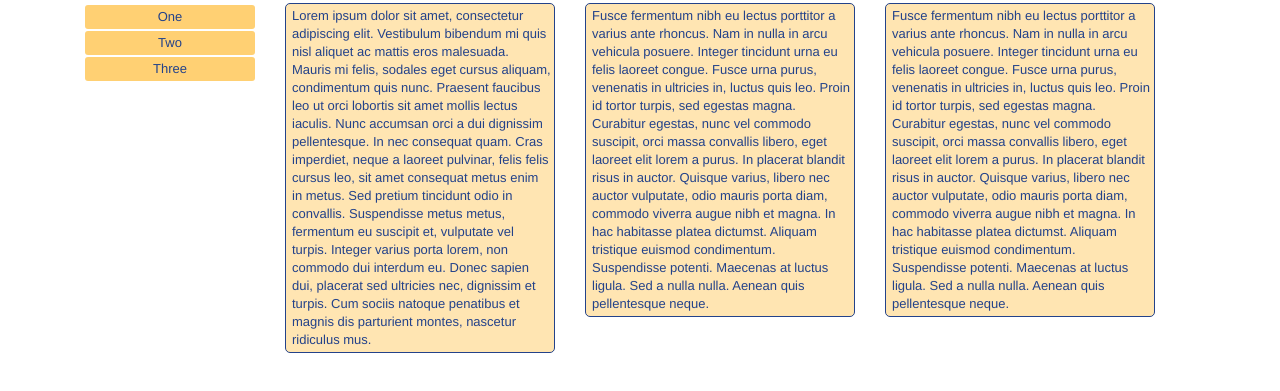
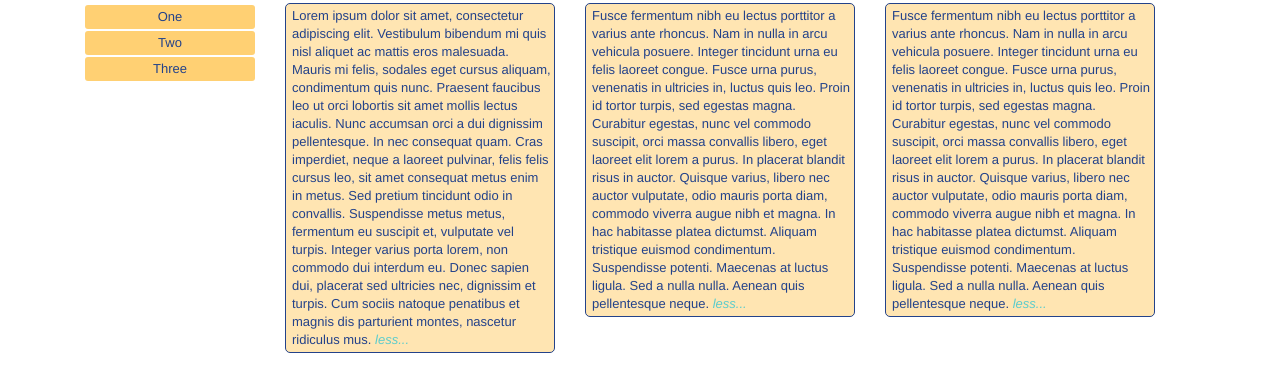
Before and after one commit to markhaskamp/bootstrap-js-intro, a plain HTML site: page index.html in a window 1280 px wide. Shown: the part 69-460 px from the top of the page. Drawn offline with Linux system fonts and the light colour scheme.

Commit message:
added 'less' span

```diff
--- a/index.html
+++ b/index.html
@@ -39,19 +39,25 @@
       <div class="span3 content">
         Lorem ipsum dolor sit amet, consectetur adipiscing elit. Vestibulum bibendum mi quis nisl aliquet ac mattis eros malesuada. Mauris mi felis, sodales eget cursus aliquam, condimentum quis nunc.
         <span class="more-link visible-tablet">more...</span>
-        <span class="hidden-tablet"> Praesent faucibus leo ut orci lobortis sit amet mollis lectus iaculis. Nunc accumsan orci a dui dignissim pellentesque. In nec consequat quam. Cras imperdiet, neque a laoreet pulvinar, felis felis cursus leo, sit amet consequat metus enim in metus. Sed pretium tincidunt odio in convallis. Suspendisse metus metus, fermentum eu suscipit et, vulputate vel turpis. Integer varius porta lorem, non commodo dui interdum eu. Donec sapien dui, placerat sed ultricies nec, dignissim et turpis. Cum sociis natoque penatibus et magnis dis parturient montes, nascetur ridiculus mus.</span>
+        <span class="hidden-tablet"> Praesent faucibus leo ut orci lobortis sit amet mollis lectus iaculis. Nunc accumsan orci a dui dignissim pellentesque. In nec consequat quam. Cras imperdiet, neque a laoreet pulvinar, felis felis cursus leo, sit amet consequat metus enim in metus. Sed pretium tincidunt odio in convallis. Suspendisse metus metus, fermentum eu suscipit et, vulputate vel turpis. Integer varius porta lorem, non commodo dui interdum eu. Donec sapien dui, placerat sed ultricies nec, dignissim et turpis. Cum sociis natoque penatibus et magnis dis parturient montes, nascetur ridiculus mus.
+          <span class="less-link"> less...</span>
+        </span>
       </div>
 
       <div class="span3 content">
         Fusce fermentum nibh eu lectus porttitor a varius ante rhoncus. Nam in nulla in arcu vehicula posuere. Integer tincidunt urna eu felis laoreet congue.
         <span class="more-link visible-tablet">more...</span>
         <span class="hidden-tablet"> Fusce urna purus, venenatis in ultricies in, luctus quis leo. Proin id tortor turpis, sed egestas magna. Curabitur egestas, nunc vel commodo suscipit, orci massa convallis libero, eget laoreet elit lorem a purus. In placerat blandit risus in auctor. Quisque varius, libero nec auctor vulputate, odio mauris porta diam, commodo viverra augue nibh et magna. In hac habitasse platea dictumst. Aliquam tristique euismod condimentum. Suspendisse potenti. Maecenas at luctus ligula. Sed a nulla nulla. Aenean quis pellentesque neque.
+          <span class="less-link"> less...</span>
+        </span>
       </div>
 
       <div class="span3 content">
         Fusce fermentum nibh eu lectus porttitor a varius ante rhoncus. Nam in nulla in arcu vehicula posuere. Integer tincidunt urna eu felis laoreet congue.
         <span class="more-link visible-tablet"> more...</span>
-        <span class="hidden-tablet">Fusce urna purus, venenatis in ultricies in, luctus quis leo. Proin id tortor turpis, sed egestas magna. Curabitur egestas, nunc vel commodo suscipit, orci massa convallis libero, eget laoreet elit lorem a purus. In placerat blandit risus in auctor. Quisque varius, libero nec auctor vulputate, odio mauris porta diam, commodo viverra augue nibh et magna. In hac habitasse platea dictumst. Aliquam tristique euismod condimentum. Suspendisse potenti. Maecenas at luctus ligula. Sed a nulla nulla. Aenean quis pellentesque neque. </span>
+        <span class="hidden-tablet">Fusce urna purus, venenatis in ultricies in, luctus quis leo. Proin id tortor turpis, sed egestas magna. Curabitur egestas, nunc vel commodo suscipit, orci massa convallis libero, eget laoreet elit lorem a purus. In placerat blandit risus in auctor. Quisque varius, libero nec auctor vulputate, odio mauris porta diam, commodo viverra augue nibh et magna. In hac habitasse platea dictumst. Aliquam tristique euismod condimentum. Suspendisse potenti. Maecenas at luctus ligula. Sed a nulla nulla. Aenean quis pellentesque neque.
+          <span class="less-link"> less...</span>
+        </span>
       </div>
     </div>
     </div>
--- a/styles/main.css
+++ b/styles/main.css
@@ -61,3 +61,10 @@
 .more-link:hover {
   cursor: pointer;
 }
+.less-link {
+  color: #5ccccc;
+  font-style: italic;
+}
+.less-link:hover {
+  cursor: pointer;
+}
```
